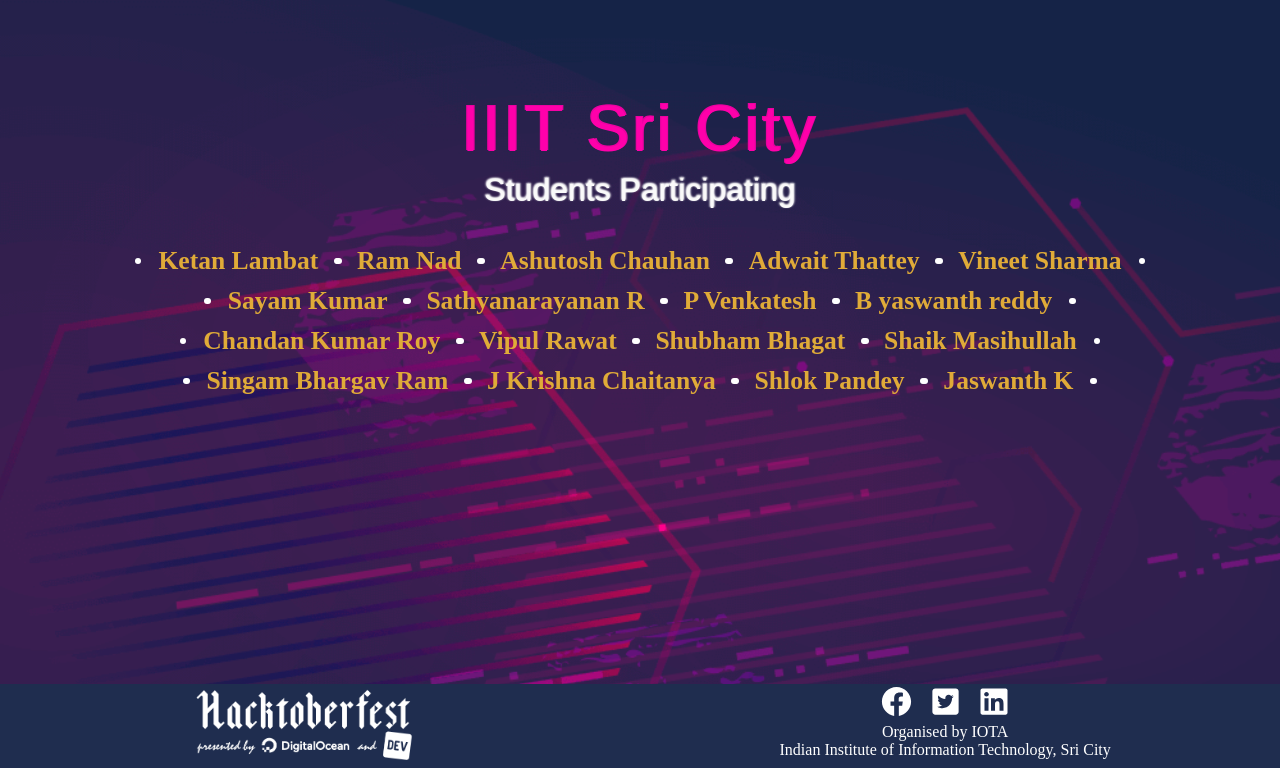
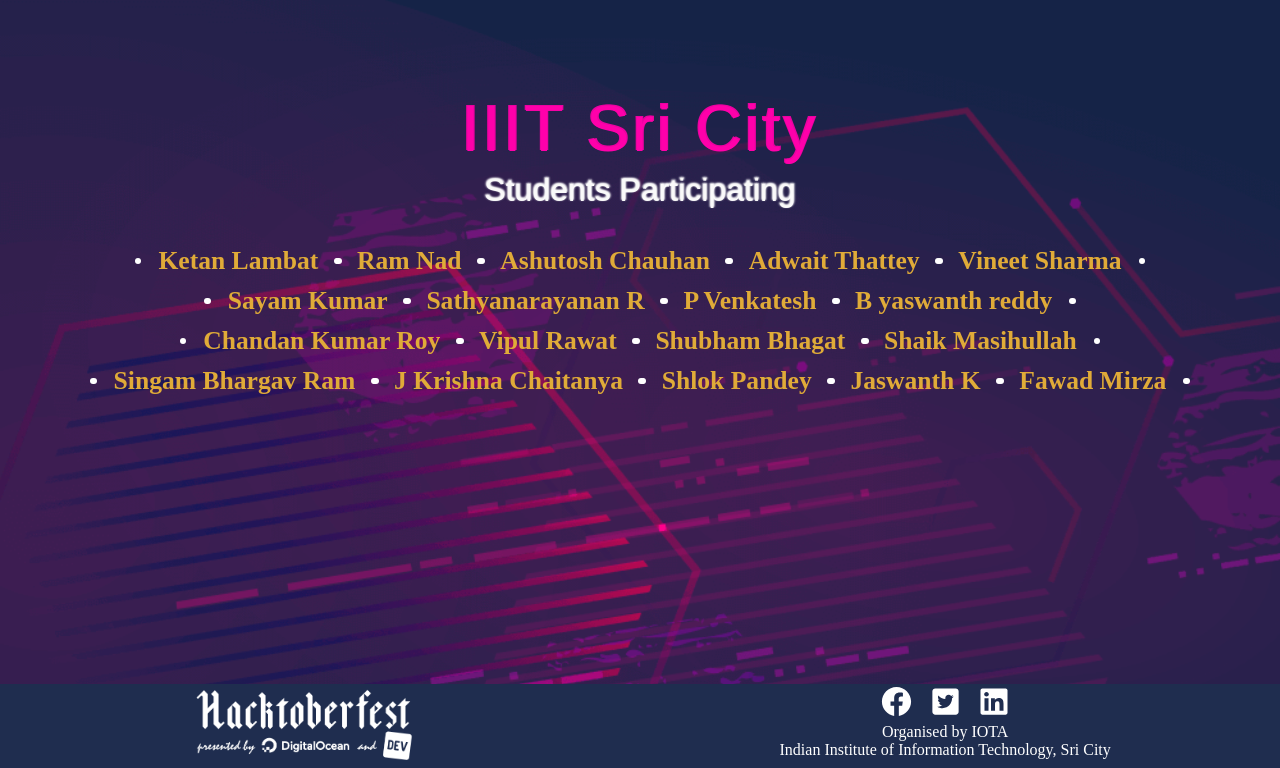
Before and after one commit to Project-Club-IIITS/hacktoberfest2019-participants, a Jekyll site: the page index.html, which Jekyll copies as it is, in a window 1280 px wide, cut to the strip 132-900 px from the top of the page. Built offline with Jekyll 4.4.1, drawn with Linux system fonts in a browser that asks for light colours; some web fonts are replaced.

Commit message:
added Fawad Mirza

```diff
--- a/index.html
+++ b/index.html
@@ -63,6 +63,7 @@
                 <li><a href="https://github.com/chaitanya531">J Krishna Chaitanya</a></li>
                 <li><a href="https://github.com/b30wulffz">Shlok Pandey</a></li>
                 <li><a href="https://github.com/JazzKriss21">Jaswanth K</a></li>
+                <li><a href="https://github.com/FawadMirza32">Fawad Mirza</a></li>
 
             </ul>
         </div>
```
